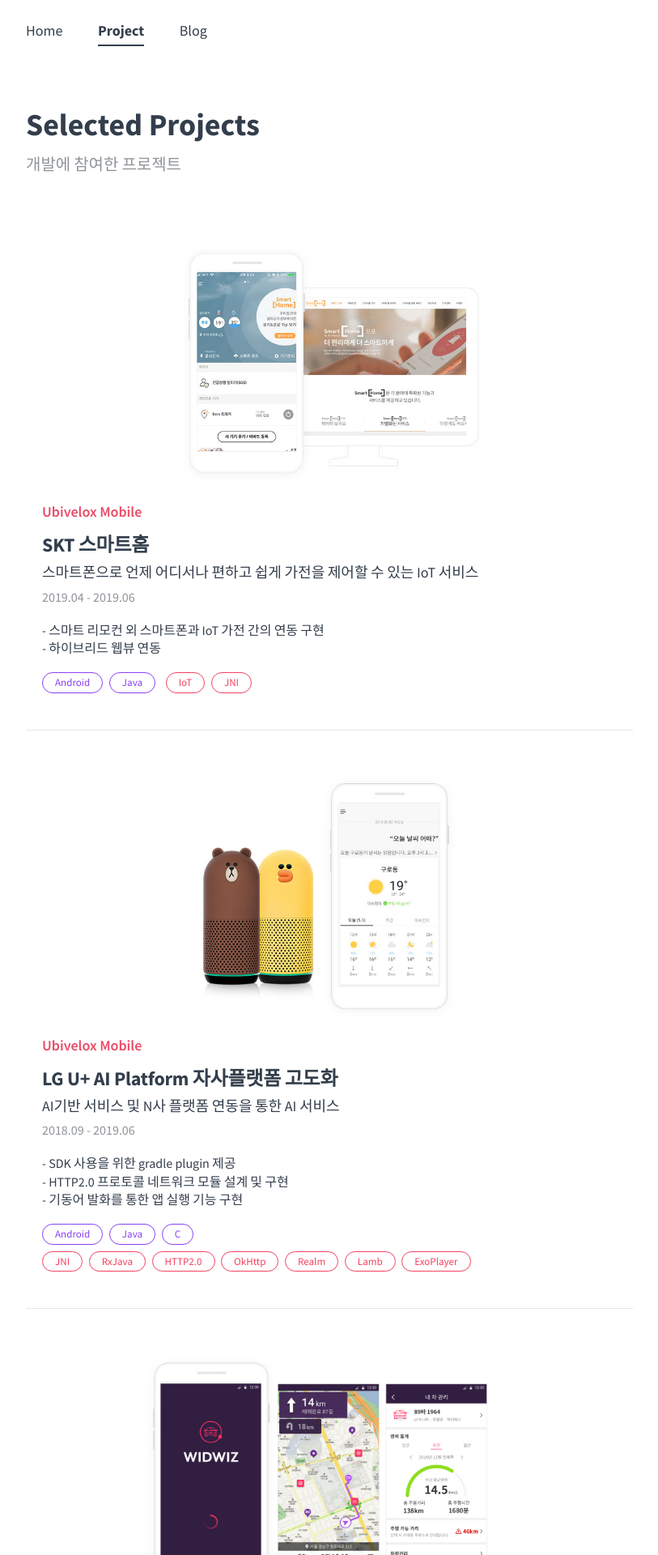
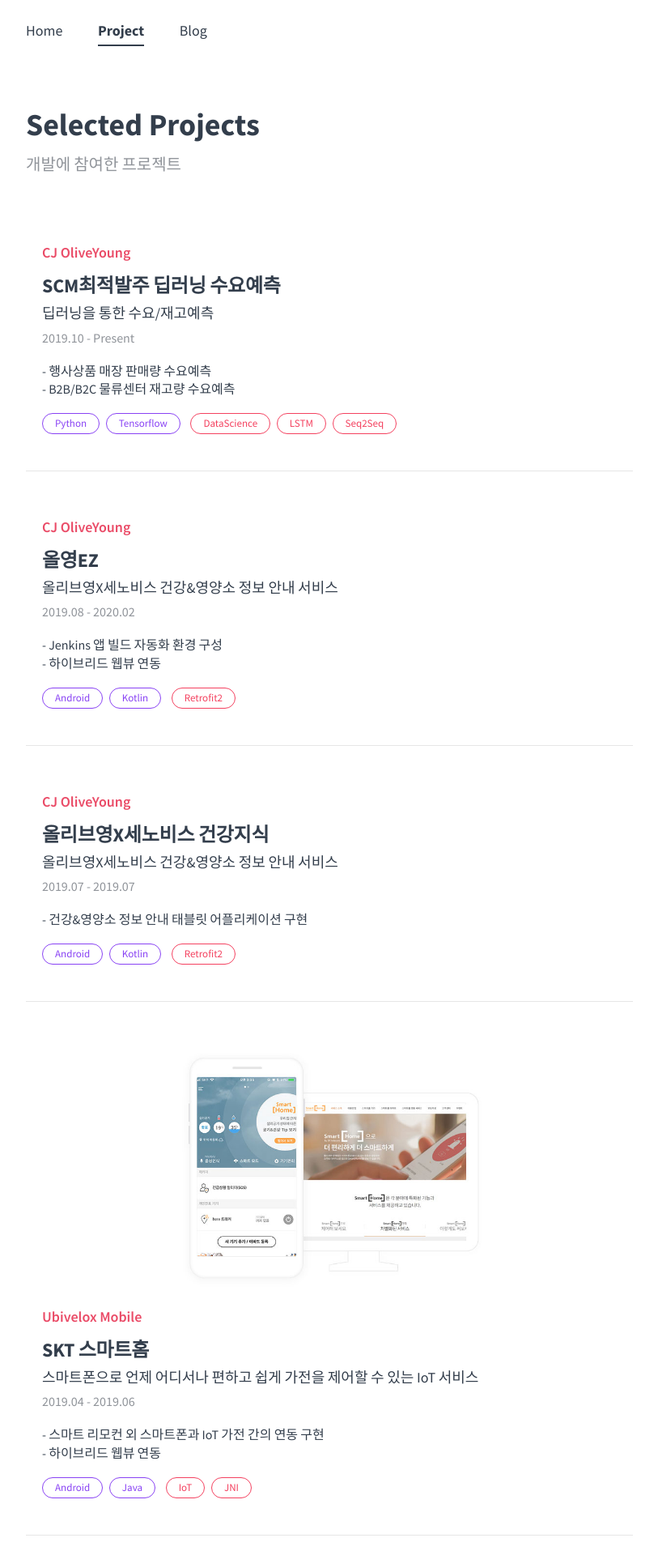
Before and after one commit to cowkite/cowkite.github.io, a Jekyll site: the page built from project/index.md, in a window 1280 px wide. Shown: the top 1920 px of the page at 81% size, without its empty margins (233-1046 px from the left). Built offline with Jekyll 4.4.1, drawn with Linux system fonts in a browser that asks for light colours.

Commit message:
Update project

```diff
--- a/_data/project-list.yml
+++ b/_data/project-list.yml
@@ -1,3 +1,58 @@
+- id: 201910scmdl
+  title: SCM최적발주 딥러닝 수요예측
+  description: 딥러닝을 통한 수요/재고예측
+  organization: CJ OliveYoung
+  period: 2019.10 - Present
+  # thumbnail: img/tbd.jpg
+  language: [
+    Python,
+    Tensorflow
+  ]
+  skill: [
+    DataScience,
+    LSTM,
+    Seq2Seq
+  ]
+  role: [
+    행사상품 매장 판매량 수요예측,
+    B2B/B2C 물류센터 재고량 수요예측
+  ]
+
+- id: 201908oyez
+  title: 올영EZ
+  description: 올리브영X세노비스 건강&영양소 정보 안내 서비스
+  organization: CJ OliveYoung
+  period: 2019.08 - 2020.02
+  # thumbnail: img/tbd.jpg
+  language: [
+    Android,
+    Kotlin
+  ]
+  skill: [
+    Retrofit2
+  ]
+  role: [
+    Jenkins 앱 빌드 자동화 환경 구성,
+    하이브리드 웹뷰 연동
+  ]
+
+- id: 20907healtyoy
+  title: 올리브영X세노비스 건강지식
+  description: 올리브영X세노비스 건강&영양소 정보 안내 서비스
+  organization: CJ OliveYoung
+  period: 2019.07 - 2019.07
+  # thumbnail: img/tbd.jpg
+  language: [
+    Android,
+    Kotlin
+  ]
+  skill: [
+    Retrofit2
+  ]
+  role: [
+    건강&영양소 정보 안내 태블릿 어플리케이션 구현
+  ]
+
 - id: 201904smarthome
   title: SKT 스마트홈
   description: 스마트폰으로 언제 어디서나 편하고 쉽게 가전을 제어할 수 있는 IoT 서비스
--- a/_sass/_project.scss
+++ b/_sass/_project.scss
@@ -11,7 +11,7 @@
         }
 
         .project-img {
-            height: 300px;
+            max-height: 300px;
             margin: 0 auto;
             margin-bottom: 20px;
         }
--- a/project/index.md
+++ b/project/index.md
@@ -11,7 +11,9 @@
 <div class="project">
     {% for project in site.data.project-list %}
         <div class="project-info transition">
-            <img class="project-img" src="{{ project.thumbnail }}" />
+            {% if project.thumbnail != nil %}
+                <img class="project-img" src="{{ project.thumbnail }}" />
+            {% endif %}
             <div class="project-organization">{{ project.organization }}</div>
             <div><h1 class="project-title">{{ project.title }}</h1></div>
             <div class="project-description">{{ project.description }}</div>
```
Also changed, not shown: project/highlight-img-share/index.md (deleted, +0 -203 lines), project/highlight-img-share/img/after-release.jpg (deleted), project/highlight-img-share/img/bg-all.jpg (deleted), project/highlight-img-share/img/bg-img-by-me.jpg (deleted), project/highlight-img-share/img/card.jpg (deleted), project/highlight-img-share/img/layout-draft.jpg (deleted), project/highlight-img-share/img/layout-winner.jpg (deleted), project/highlight-img-share/img/problem-1.png (deleted), project/highlight-img-share/img/problem-2.png (deleted), project/highlight-img-share/img/reference-kobo.png (deleted), project/highlight-img-share/img/reference-musixmatch.png (deleted), project/highlight-img-share/img/wireframe-flow.png (deleted), 5 other files.
